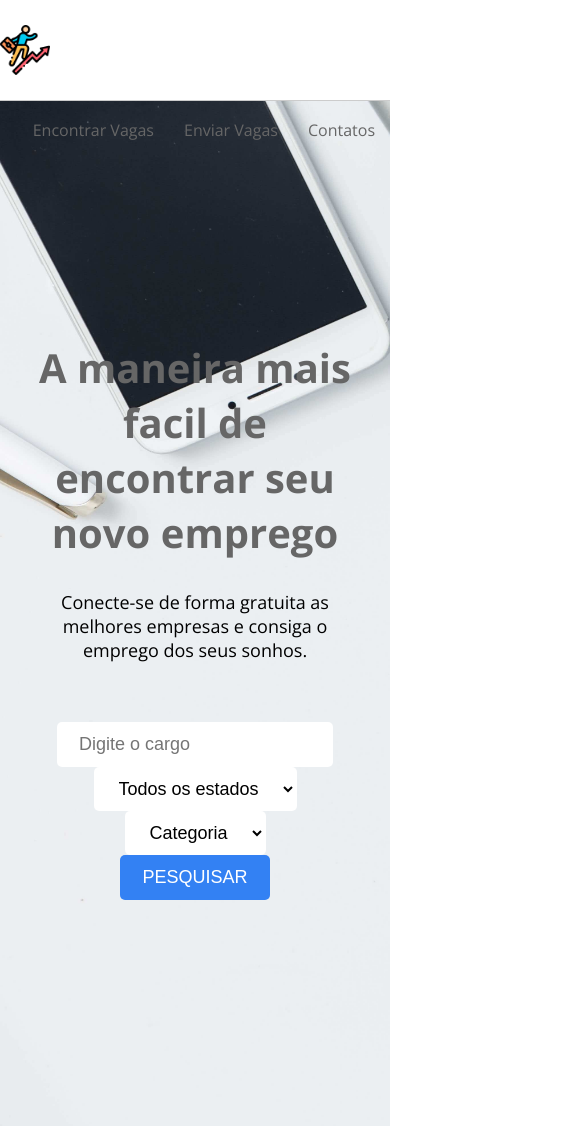
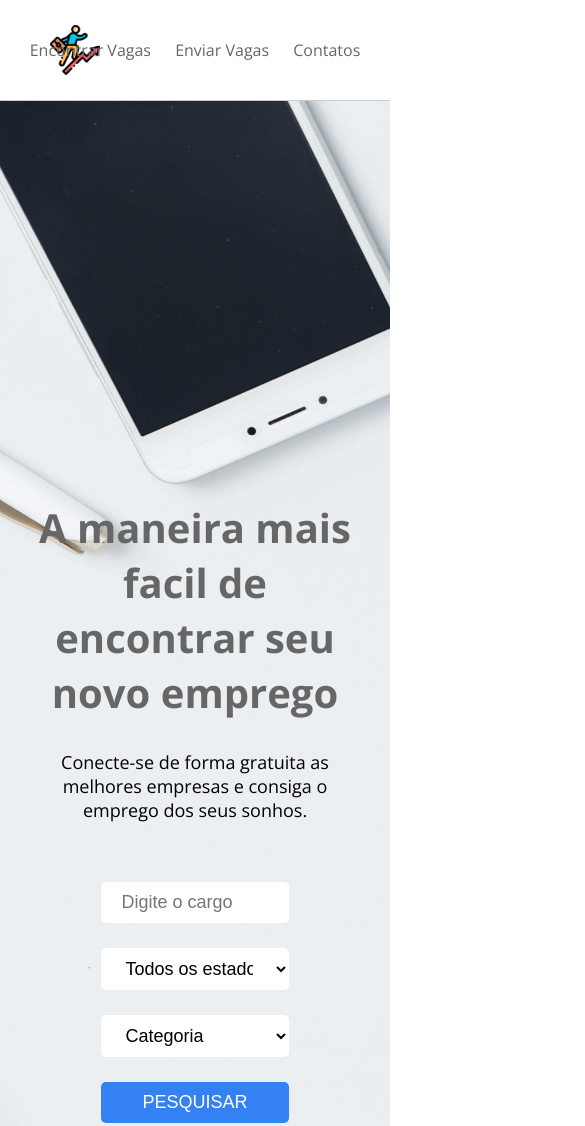
Before and after one commit to AndreZrem/projeto-novo-site, a plain HTML site: page index.html in a window 390 px wide. Shown: the top 1126 px of the page, 585 px wide, since content can reach past the window. Drawn offline with nearby package versions, Linux system fonts and the light colour scheme.

Commit message:
Responsivo 1024px

```diff
--- a/css/styles.css
+++ b/css/styles.css
@@ -683,3 +683,63 @@ footer .wrapper:after
     font-weight: 600;
     margin-top: 40px;
 }
+
+/*Responsive */
+
+@media screen and (max-width: 1024px)
+{
+    #logo
+    {
+        position: absolute;
+        left: 50px;
+    }
+
+    .nav-container ul
+    {
+        float: none;
+        text-align: center;
+        padding: 0;
+    }
+
+    .nav-container ul li
+    {
+        position: relative;
+        margin-left: auto;
+        margin-right: auto;
+        float: none;
+        display: inline-block;
+        margin: 0 10px;
+    }
+
+    #search-form
+    {
+        padding-top: 25em;
+        padding-bottom: 5em;
+    }
+
+    #search-form form
+    {
+        width: 60%;
+        position: relative;
+        margin-left: auto;
+        margin-right: auto;
+    }
+
+    #search-form form input, #search-form form select
+    {
+        display: block;
+        margin: 0;
+        margin-bottom: 25px;
+        width: 100%;
+        border-width: 0px;
+        padding: 10px 20px;
+        box-sizing: border-box;
+    }
+
+    #lastjobs-container.wrapper, #status-container.wrapper, #blog-container.wrapper, .wrapper
+    {
+        max-width: 960px;
+        padding-left: 2em;
+        padding-right: 2em;
+    }
+}
```
